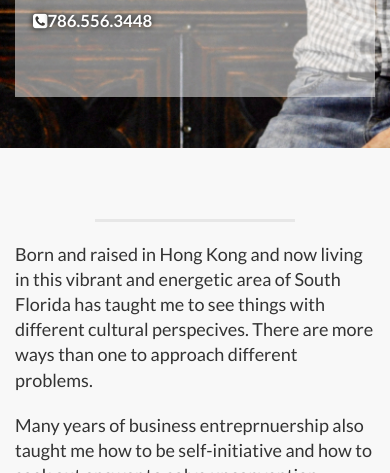
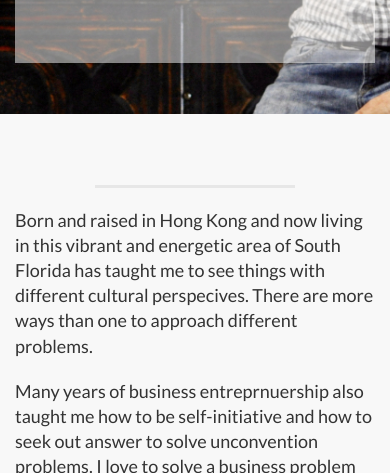
Before and after one commit to keithsktang/portfolio_static, a plain HTML site: page public/index.html in a window 390 px wide. Shown: the part 627-1100 px from the top of the page. Drawn offline with Linux system fonts and the light colour scheme.

Commit message:
Update index.html
remove phone number

```diff
--- a/public/index.html
+++ b/public/index.html
@@ -96,8 +96,6 @@
             </ul>
             <p>
               <a class="text-link" href="mailto:keithsktang@gmail.com"><i class="fa fa-envelope-o"></i>keithsktang@gmail.com</a></p>
-            <p>
-              <a class="text-link" href="tel:786-556-3448"><i class="fa fa-phone-square"></i>786.556.3448</a> </p>
           </div>
         </div>
         <div class="col-lg-6"></div>
```
